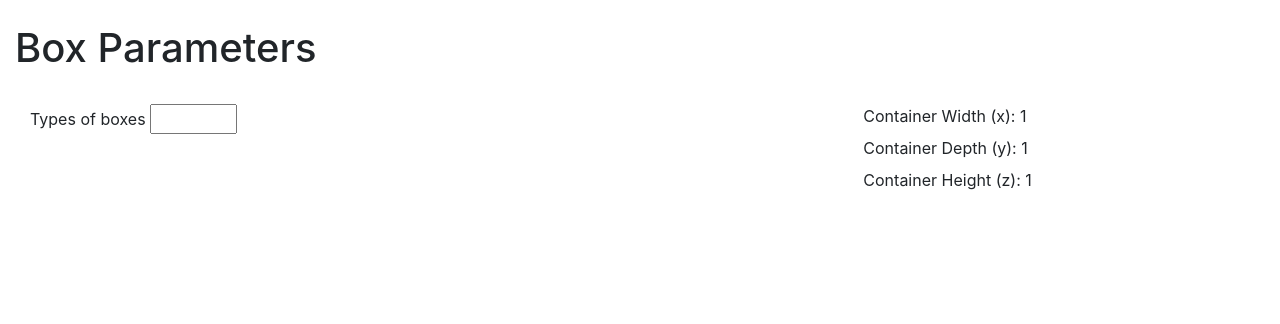
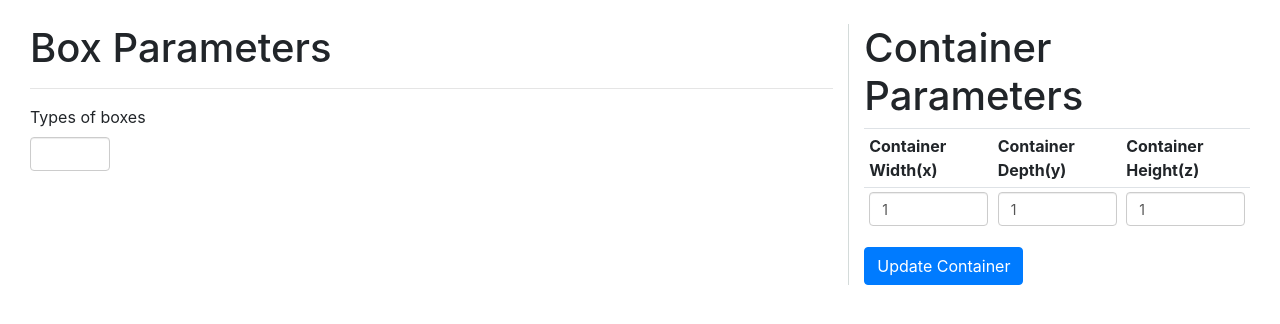
Before and after one commit to carlosdonado10/CLP_flask_app, a Flask app: page /boxes/1/1/1 in a window 1280 px wide. Shown: the part 56-380 px from the top of the page. Run offline with Flask 2, Linux system fonts and the light colour scheme; some libraries are stand-ins or nearby versions.

Commit message:
styled page

```diff
--- a/application/models.py
+++ b/application/models.py
@@ -43,15 +43,18 @@ class User(UserMixin, db.Model):
             followers.c.dollowed_id == user.id).count() > 0
 
     def followed_dispatches(self):
-        return Dispatch.query.join(
+        followed = Dispatch.query.join(
             followers, (followers.c.followed_id == Dispatch.user_id)).filter(
             followers.c.follower.id == self.id).order_by(
             Dispatch.timestamp.desc())
+        own = Dispatch.query.filter_by(user_id=self.id)
+        return followed.union(own).order_by(Dispatch.timestamp)
 
 
 class Dispatch(db.Model):
     id = db.Column(db.Integer, primary_key=True)
     name = db.Column(db.String(50))
+    description = db.Column(db.String(150))
     body = db.Column(db.String(300))
     timestamp = db.Column(db.DateTime, index=True, default=datetime.utcnow)
     user_id = db.Column(db.Integer, db.ForeignKey('user.id'))
--- a/application/routes.py
+++ b/application/routes.py
@@ -28,6 +28,15 @@ def index():
     return render_template('index.html', params=params)
 
 
+@application.route('/user/<username>')
+@login_required
+def user(username):
+    user = User.query.filter_by(username=username).first_or_404()
+    dispatches=[
+            {'author': user, 'description': 'holaaaaaa mundooo'}
+        ]
+    return render_template('user.html', user=user, dispatches=dispatches)
+
 @application.route('/container', methods=['POST', 'GET'])
 def container():
     dispatches = Dispatch.query.filter_by(user_id=current_user.id)
@@ -48,7 +57,7 @@ def boxes(containerX, containerY, containerZ):
     params = {"containerX": containerX,
               "containerY": containerY,
               "containerZ": containerZ}
-    if request.method == 'POST':
+    if request.method == 'POST' and request.form.get('submit') is not None:
         containerParams = {"x1": 0,
                             "y1": 0,
                             "z1": 0,
@@ -71,13 +80,18 @@ def boxes(containerX, containerY, containerZ):
         boxesParams = dumps(boxesParams)
         return redirect(url_for('results', container_params=containerParams, boxes_params=boxesParams))
 
+    elif request.method == 'POST' and request.form.get('updateContainer') is not None:
+        return redirect(url_for('boxes', containerX=request.form.get('contXupdate'),
+                                containerY=request.form.get('contYupdate'), containerZ=request.form.get('contZupdate')))
+
     return render_template('boxes.html', params=params)
 
 
+# TODO: Change orientations?
 @application.route('/results/<container_params>/<boxes_params>', methods=['GET', 'POST'])
 def results(container_params, boxes_params):
     if request.method == "POST":
-        favorite = Dispatch(name=request.form.get('fav_name'),
+        favorite = Dispatch(name=request.form.get('fav-name'), description=request.form.get('fav-description'),
                             body=container_params+'$$$'+boxes_params, user_id=current_user.id)
         db.session.add(favorite)
         db.session.commit()
@@ -95,12 +109,7 @@ def results(container_params, boxes_params):
                            max_iter=max_iter)
 
 
-
-
-# TODO: Change orientations?
-
 #Login Logic
-
 @application.route('/login', methods=['GET', 'POST'])
 def login():
     if current_user.is_authenticated:
--- a/application/static/styles/clp_forms.css
+++ b/application/static/styles/clp_forms.css
@@ -43,19 +43,6 @@ h1, h2, h3, h4, h5, h6 {
     margin-left: auto;
 }
 
-input[type=button],
-input[type=submit]{
-	border: none;
-	padding: 8px 15px 8px 15px;
-	background: #66afe9;
-	color: #fff;
-	box-shadow: 1px 1px 4px #DADADA;
-	-moz-box-shadow: 1px 1px 4px #DADADA;
-	-webkit-box-shadow: 1px 1px 4px #DADADA;
-	border-radius: 3px;
-	-webkit-border-radius: 3px;
-	-moz-border-radius: 3px;
-}
 
 body {
     margin: 0;
--- a/application/templates/boxes.html
+++ b/application/templates/boxes.html
@@ -2,24 +2,36 @@
 {% import 'bootstrap/wtf.html' as wtf %}
 <!-- TODO: ADD CONTAINER IMAGE!-->
 {% block app_content %}
-<h1> Box Parameters </h1><br>
 
 <div class="container-fluid">
     <div class="row">
 
         <div class="col-8">
-            <form action ="{{url_for('boxes', containerX=params.containerX,containerY=params.containerY, containerZ=params.containerZ)}}" method = "POST" >
+            <h1> Box Parameters </h1>
+            <hr>
+            <form action ="{{url_for('boxes', containerX=params.containerX, containerY=params.containerY, containerZ=params.containerZ)}}" method = "post" >
                 <label> Types of boxes </label>
-                <input type="number" name="num_items" id="num_items" min="1" max="10">
+                <input type="number" name="num_items" id="num_items" min="1" max="10" class="form-control" style="width: 10%">
                 <table id="boxParamTable"></table>
             </form>
         </div>
 
-        <div class="col-4">
-            <form >
-                <label>Container Width (x): {{ params.containerX }}</label><br>
-                <label>Container Depth (y): {{ params.containerY }}</label><br>
-                <label>Container Height (z): {{ params.containerZ }}</label>
+        <div class="col-4" style="border-left-style: solid; border-left-color: #d4dbda; border-left-width: 1px">
+            <h1>Container Parameters</h1>
+            <form method="post" action="">
+                <table class="table table-hover table-sm">
+                    <tr>
+                        <th>Container Width(x)</th>
+                        <th>Container Depth(y)</th>
+                        <th>Container Height(z)</th>
+                    </tr>
+                    <tr>
+                        <td><input type="number" value="{{ params.containerX}}" class="form-control" name="contXupdate"></td>
+                        <td><input type="number" value="{{ params.containerY}}" class="form-control" name="contYupdate"></td>
+                        <td><input type="number" value="{{ params.containerZ}}" class="form-control" name="contZupdate"></td>
+                    </tr>
+                </table>
+                <input type="submit" value="Update Container" class="btn btn-primary" name="updateContainer">
 
             </form>
         </div>
@@ -40,13 +52,13 @@
         for(let i=0; i<numB; i++){
             optionHTML +='<tr>' +
                 '<th> <label id="box_id-' + i +'">' + i + '</label></th>' +
-                '<th> <input type="number" name="x-' + i + '" step="0.01"></th>'+
-                '<th> <input type="number" name="y-' + i + '" step="0.01"></th>'+
-                '<th> <input type="number" name="z-' + i +'" step="0.01"></th>'+
-                '<th> <input type="number" name="num_items-' + i + '" step="0.01"> </th></tr>';
+                '<th> <input type="number" name="x-' + i + '" step="0.01" class="form-control"></th>'+
+                '<th> <input type="number" name="y-' + i + '" step="0.01" class="form-control"></th>'+
+                '<th> <input type="number" name="z-' + i +'" step="0.01" class="form-control"></th>'+
+                '<th> <input type="number" name="num_items-' + i + '" step="1" class="form-control"> </th></tr>';
         }
 
-        optionHTML += '<br><input type="submit" value="Submit">';
+        optionHTML += '<br><input type="submit" value="Submit" name="submit" class="btn btn-primary">';
         document.getElementById('boxParamTable').innerHTML = optionHTML;
 
     }
```
Also changed, not shown: application/templates/container.html (+8 -8 lines), application/templates/results.html (+10 -4 lines), application/templates/user.html (added, +12 -0 lines), migrations/versions/2987147643e3_add_dispatch_description.py (added, +28 -0 lines), app.db.
